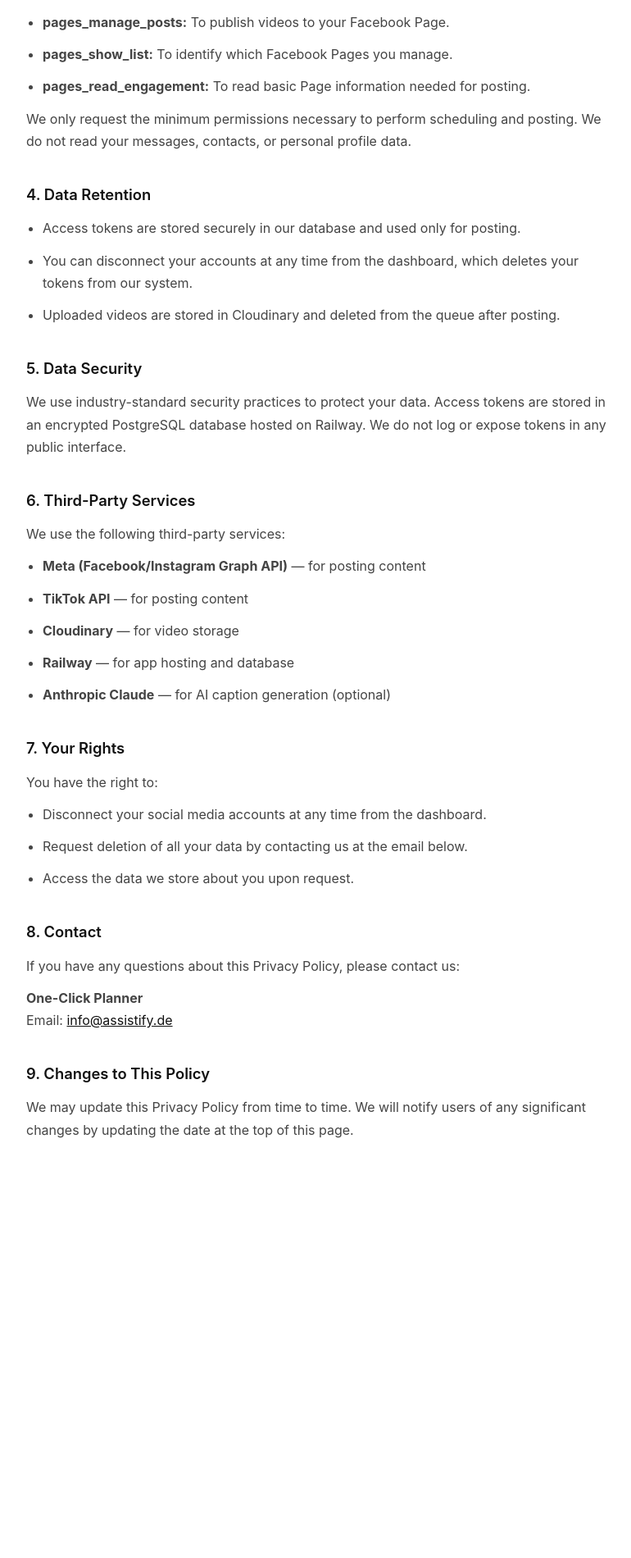
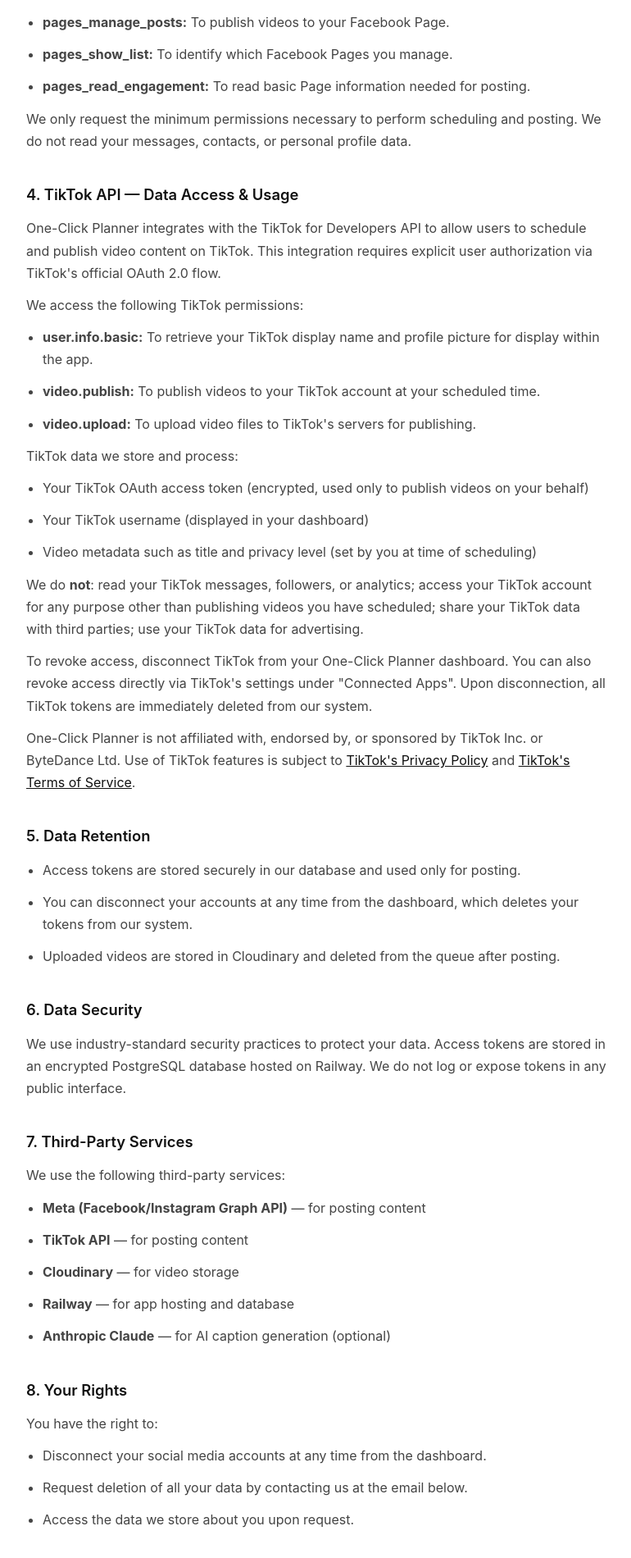
Before and after one commit to assistifyaiyba-dotcom/oneclick-planner, a Flask app: page /privacy in a window 1280 px wide. Shown: the part 1040-2940 px from the top of the page at 82% size, without its empty margins (252-1022 px from the left). Before the commit the page ends 2428 px from the top, so only its background shows below. Run offline with Flask 3, Linux system fonts and the light colour scheme; some libraries are stand-ins or nearby versions.

Commit message:
Add dedicated TikTok API section to Privacy Policy

```diff
--- a/templates/privacy.html
+++ b/templates/privacy.html
@@ -53,17 +53,35 @@
   </ul>
   <p>We only request the minimum permissions necessary to perform scheduling and posting. We do not read your messages, contacts, or personal profile data.</p>
 
-  <h2>4. Data Retention</h2>
+  <h2>4. TikTok API — Data Access & Usage</h2>
+  <p>One-Click Planner integrates with the TikTok for Developers API to allow users to schedule and publish video content on TikTok. This integration requires explicit user authorization via TikTok's official OAuth 2.0 flow.</p>
+  <p>We access the following TikTok permissions:</p>
+  <ul>
+    <li><strong>user.info.basic:</strong> To retrieve your TikTok display name and profile picture for display within the app.</li>
+    <li><strong>video.publish:</strong> To publish videos to your TikTok account at your scheduled time.</li>
+    <li><strong>video.upload:</strong> To upload video files to TikTok's servers for publishing.</li>
+  </ul>
+  <p>TikTok data we store and process:</p>
+  <ul>
+    <li>Your TikTok OAuth access token (encrypted, used only to publish videos on your behalf)</li>
+    <li>Your TikTok username (displayed in your dashboard)</li>
+    <li>Video metadata such as title and privacy level (set by you at time of scheduling)</li>
+  </ul>
+  <p>We do <strong>not</strong>: read your TikTok messages, followers, or analytics; access your TikTok account for any purpose other than publishing videos you have scheduled; share your TikTok data with third parties; use your TikTok data for advertising.</p>
+  <p>To revoke access, disconnect TikTok from your One-Click Planner dashboard. You can also revoke access directly via TikTok's settings under "Connected Apps". Upon disconnection, all TikTok tokens are immediately deleted from our system.</p>
+  <p>One-Click Planner is not affiliated with, endorsed by, or sponsored by TikTok Inc. or ByteDance Ltd. Use of TikTok features is subject to <a href="https://www.tiktok.com/legal/privacy-policy" target="_blank">TikTok's Privacy Policy</a> and <a href="https://www.tiktok.com/legal/terms-of-service" target="_blank">TikTok's Terms of Service</a>.</p>
+
+  <h2>5. Data Retention</h2>
   <ul>
     <li>Access tokens are stored securely in our database and used only for posting.</li>
     <li>You can disconnect your accounts at any time from the dashboard, which deletes your tokens from our system.</li>
     <li>Uploaded videos are stored in Cloudinary and deleted from the queue after posting.</li>
   </ul>
 
-  <h2>5. Data Security</h2>
+  <h2>6. Data Security</h2>
   <p>We use industry-standard security practices to protect your data. Access tokens are stored in an encrypted PostgreSQL database hosted on Railway. We do not log or expose tokens in any public interface.</p>
 
-  <h2>6. Third-Party Services</h2>
+  <h2>7. Third-Party Services</h2>
   <p>We use the following third-party services:</p>
   <ul>
     <li><strong>Meta (Facebook/Instagram Graph API)</strong> — for posting content</li>
@@ -73,7 +91,7 @@
     <li><strong>Anthropic Claude</strong> — for AI caption generation (optional)</li>
   </ul>
 
-  <h2>7. Your Rights</h2>
+  <h2>8. Your Rights</h2>
   <p>You have the right to:</p>
   <ul>
     <li>Disconnect your social media accounts at any time from the dashboard.</li>
@@ -81,12 +99,12 @@
     <li>Access the data we store about you upon request.</li>
   </ul>
 
-  <h2>8. Contact</h2>
+  <h2>9. Contact</h2>
   <p>If you have any questions about this Privacy Policy, please contact us:</p>
   <p><strong>One-Click Planner</strong><br>
   Email: <a href="mailto:info@assistify.de">info@assistify.de</a></p>
 
-  <h2>9. Changes to This Policy</h2>
+  <h2>10. Changes to This Policy</h2>
   <p>We may update this Privacy Policy from time to time. We will notify users of any significant changes by updating the date at the top of this page.</p>
 </div>
 </body>
```
